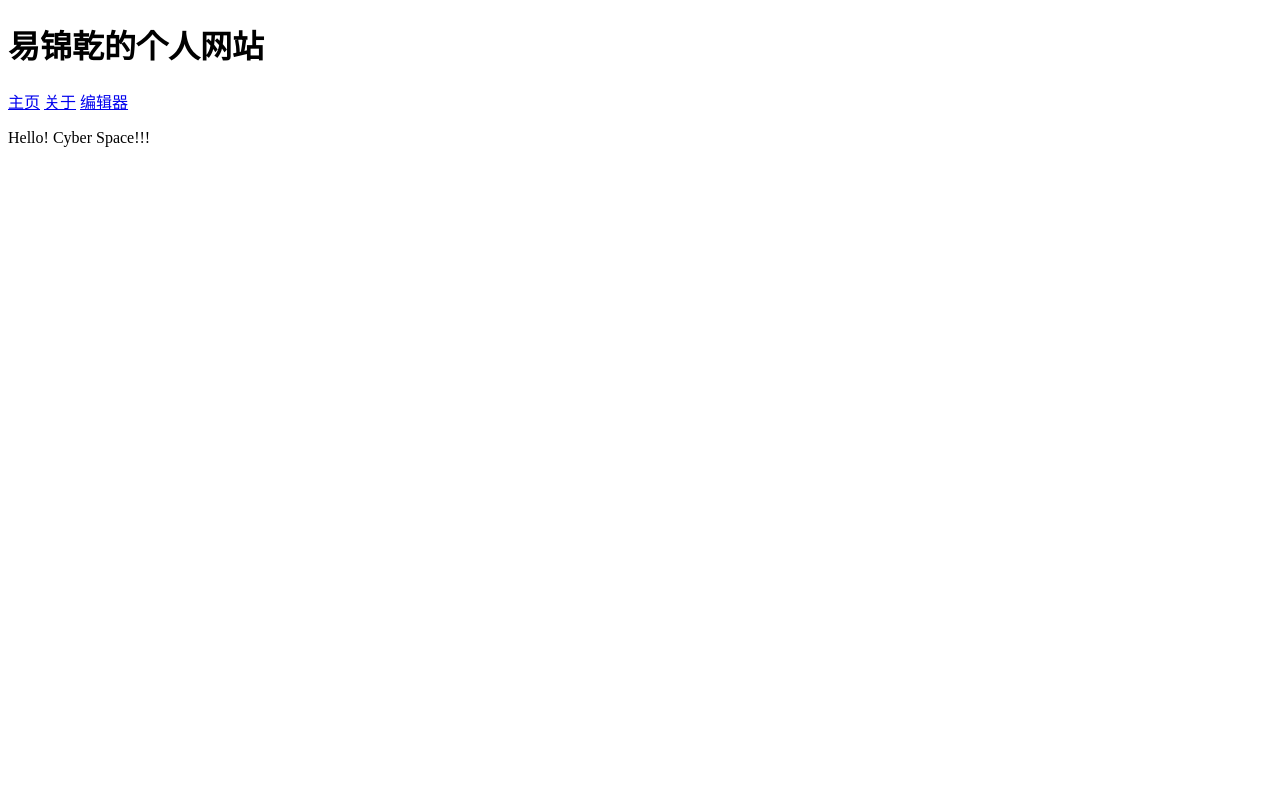
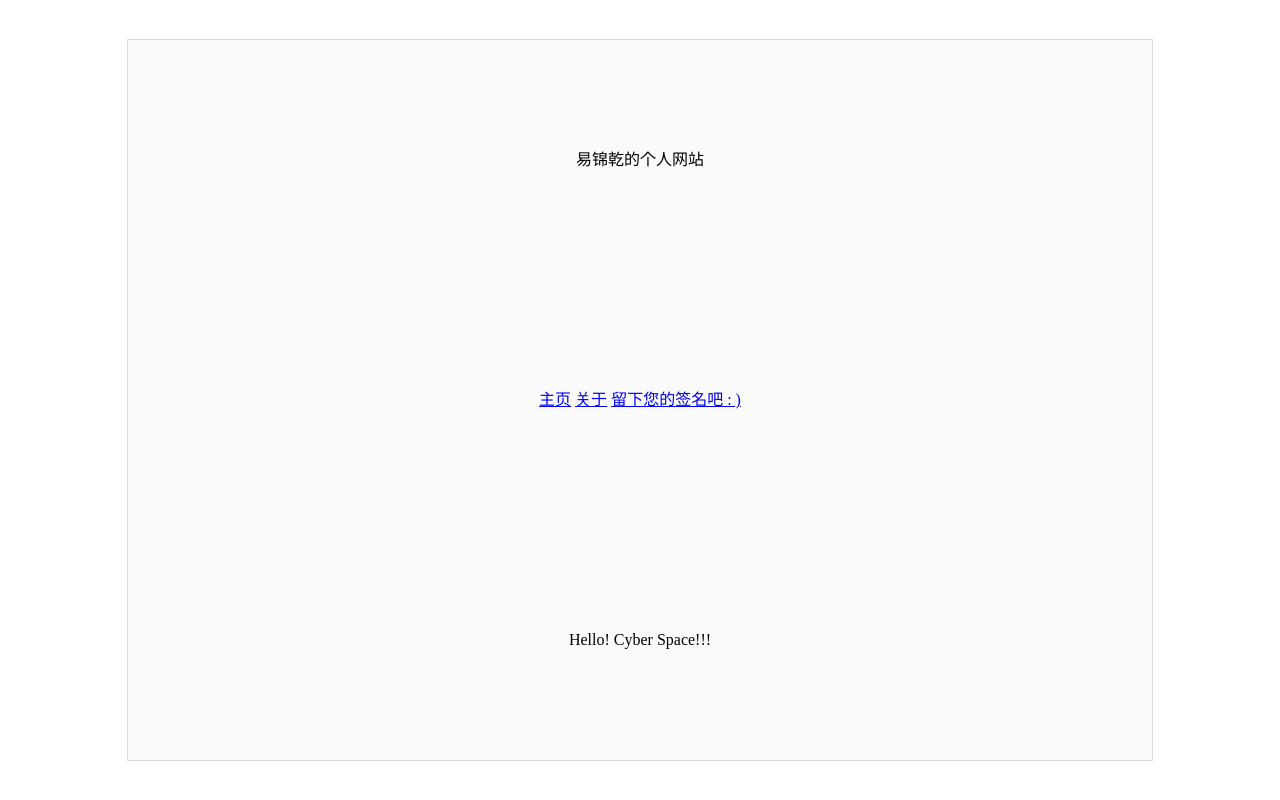
Before and after one commit to yijq/yijinqian.com, a plain HTML site: page index.html in a window 1280 px wide. Drawn offline with Linux system fonts and the light colour scheme.

Commit message:
添加布局

```diff
--- /dev/null
+++ b/css/style.css
@@ -0,0 +1,26 @@
+html, body {
+  width: 100%;
+  height: 100%;
+}
+
+.wrapper {
+  width: 100%;
+  height: 100%;
+
+  display: flex;
+  flex-direction: column;
+  align-items: center;
+  justify-content: space-around;
+}
+
+.content {
+  height: 90%;
+  width: 80%;
+  background-color: #fafafa;
+  border: 1px solid #dadada;
+
+  display: flex;
+  flex-direction: column;
+  align-items: center;
+  justify-content: space-around;
+}
--- a/index.html
+++ b/index.html
@@ -3,17 +3,24 @@
 <head>
   <meta charset="UTF-8">
   <meta name="viewport" content="width=device-width, initial-scale=1.0">
+  <meta name="description" content="易锦乾的个人网站">
   <title>易锦乾的个人网站</title>
   <!-- <link rel="stylesheet" href="reset.css"> -->
   <link rel="shortcut icon" href="./images/avatar.ico" type="image/x-icon">
+  <link rel="stylesheet" href="./css/reset.css">
+  <link rel="stylesheet" href="./css/style.css">
 </head>
 <body>
+  <div class="wrapper">
+    <div class="content">
       <h1>易锦乾的个人网站</h1>
       <nav>
         <a href="./index.html">主页</a>
         <a href="./about.html">关于</a>
-    <a href="./editor/index.html">编辑器</a>
+        <a href="./editor/index.html">留下您的签名吧 : )</a>
       </nav>
       <p>Hello! Cyber Space!!!</p>
+    </div>
+  </div>
 </body>
 </html>
```
Also changed, not shown: css/reset.css (renamed from reset.css). Lines whose indentation alone changed are shown as unchanged.
